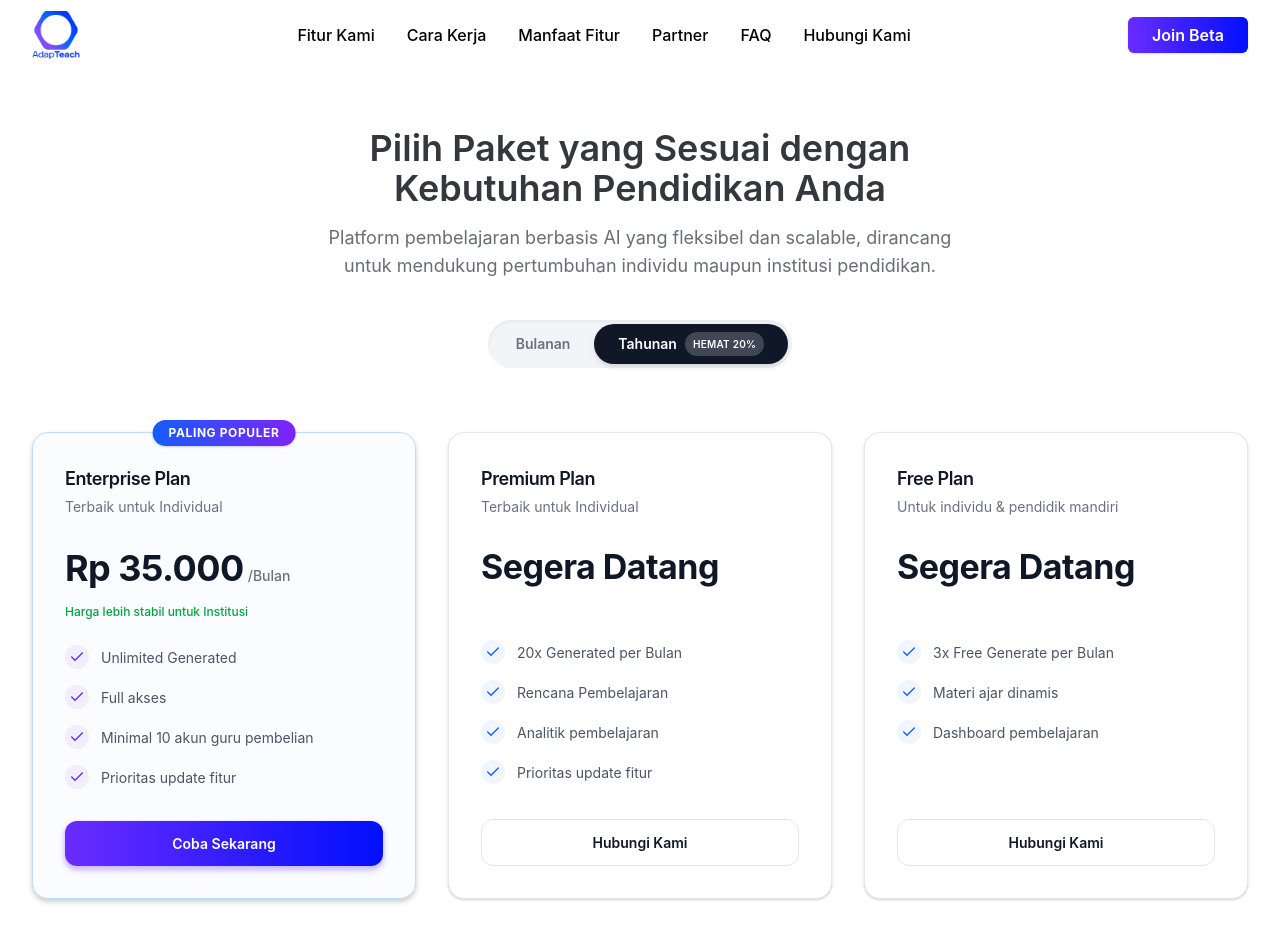
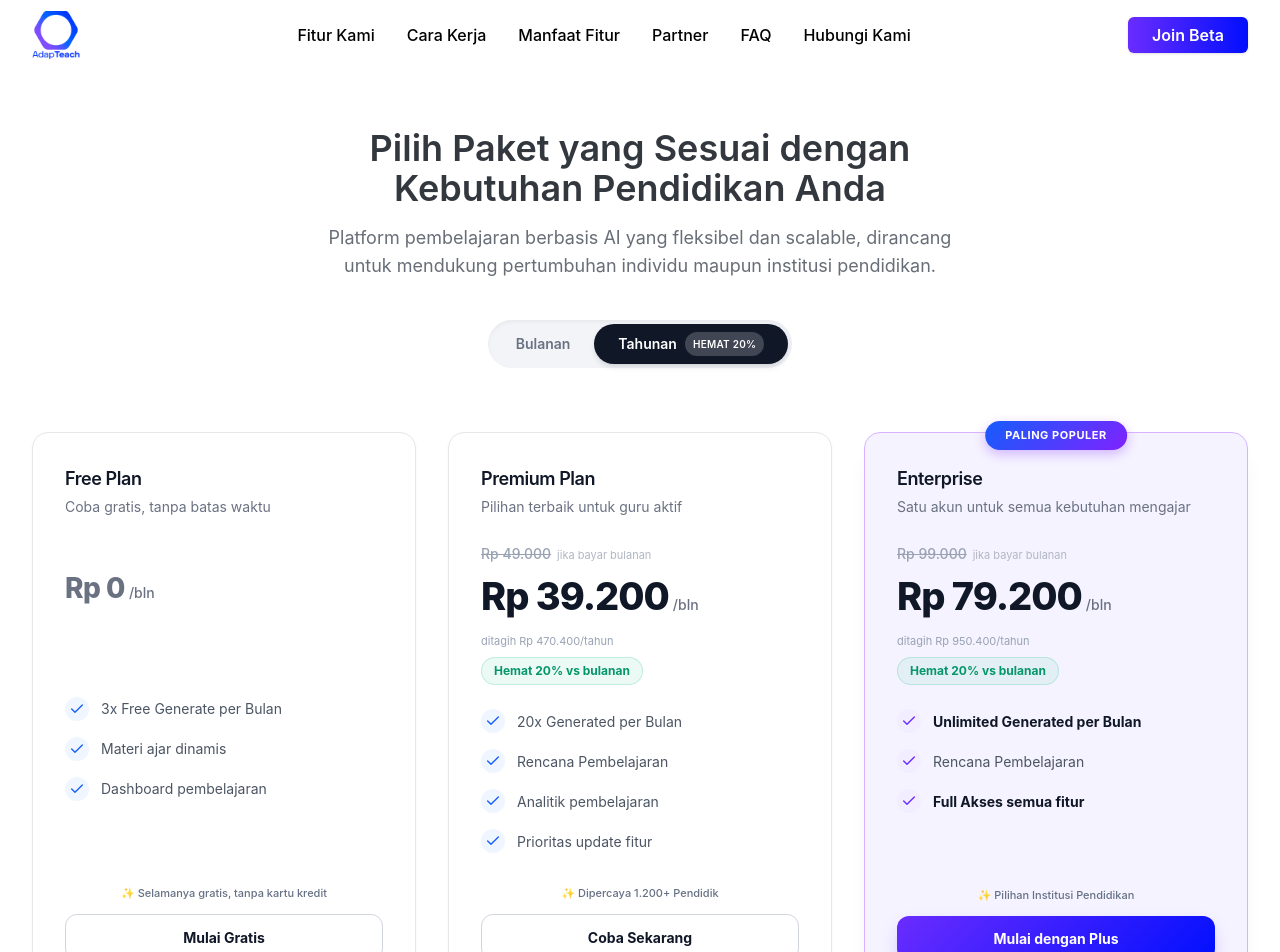
Before and after one commit to LouisJonathan88/lp-adapteach, a React (Vite) app: page /pricing in a window 1280 px wide. Shown: the top 952 px of the page. Built offline with nearby package versions, Linux system fonts and the light colour scheme.

Commit message:
update yearly & monthly

```diff
--- a/src/screens/PricingPage/Pricing.tsx
+++ b/src/screens/PricingPage/Pricing.tsx
@@ -19,10 +19,11 @@ const bulananPlans = [
     ],
     buttonText: "Mulai Gratis",
     isPopular: false,
+    socialProof: "Coba dulu, bayar nanti",
   },
   {
     title: "Premium Plan",
-    description: "Terbaik untuk Individual",
+    description: "Pilihan terbaik untuk guru aktif",
     price: "Rp 49.000",
     priceUnit: "/Bulan",
     features: [
@@ -33,62 +34,79 @@ const bulananPlans = [
     ],
     buttonText: "Coba Sekarang",
     isPopular: true,
+    socialProof: "Favorit 80% Guru SD/SMP",
   },
   {
     title: "Plus Plan",
-    description: "Paling terbaik untuk jangka panjang",
+    description: "Satu akun untuk semua kebutuhan mengajar",
     price: "Rp 99.000",
     priceUnit: "/Bulan",
     features: [
-      "Unlimited Generated per Bulan",
+      "**Unlimited Generated per Bulan**",
       "Rencana Pembelajaran",
-      "Full Akses semua fitur",
+      "**Full Akses semua fitur**",
     ],
-    buttonText: "Hubungi Kami",
+    buttonText: "Coba Sekarang",
     isPopular: false,
+    socialProof: "Cocok untuk Guru Profesional",
   },
 ];
 
 const tahunanPlans = [
   {
-    title: "Enterprise Plan",
-    description: "Terbaik untuk Individual",
-    price: "Rp 35.000",
-    priceUnit: "/Bulan",
-    subPrice: "Harga lebih stabil untuk Institusi",
+    title: "Free Plan",
+    description: "Coba gratis, tanpa batas waktu",
+    price: "Rp 0",
+    priceUnit: "/bln",
+    isFree: true,
     features: [
-      "Unlimited Generated",
-      "Full akses",
-      "Minimal 10 akun guru pembelian",
-      "Prioritas update fitur",
+      "3x Free Generate per Bulan",
+      "Materi ajar dinamis",
+      "Dashboard pembelajaran",
     ],
-    buttonText: "Coba Sekarang",
-    isPopular: true,
+    buttonText: "Mulai Gratis",
+    isPopular: false,
+    socialProof: "Selamanya gratis, tanpa kartu kredit",
+    ctaMicrocopy: "Tidak perlu kartu kredit",
   },
   {
     title: "Premium Plan",
-    description: "Terbaik untuk Individual",
-    price: "Segera Datang",
+    description: "Pilihan terbaik untuk guru aktif",
+    price: "Rp 39.200",
+    priceUnit: "/bln",
+    billingNote: "ditagih Rp 470.400/tahun",
+    originalMonthlyPrice: "Rp 49.000",
+    originalMonthlyLabel: "jika bayar bulanan",
+    subPrice: "Hemat 20% vs bulanan",
     features: [
       "20x Generated per Bulan",
       "Rencana Pembelajaran",
       "Analitik pembelajaran",
       "Prioritas update fitur",
     ],
-    buttonText: "Hubungi Kami",
+    buttonText: "Coba Sekarang",
     isPopular: false,
+    socialProof: "Dipercaya 1.200+ Pendidik",
+    ctaMicrocopy: "Tanpa kartu kredit · Batalkan kapan saja",
   },
   {
-    title: "Free Plan",
-    description: "Untuk individu & pendidik mandiri",
-    price: "Segera Datang",
+    title: "Enterprise",
+    description: "Satu akun untuk semua kebutuhan mengajar",
+    price: "Rp 79.200",
+    priceUnit: "/bln",
+    billingNote: "ditagih Rp 950.400/tahun",
+    originalMonthlyPrice: "Rp 99.000",
+    originalMonthlyLabel: "jika bayar bulanan",
+    subPrice: "Hemat 20% vs bulanan",
     features: [
-      "3x Free Generate per Bulan",
-      "Materi ajar dinamis",
-      "Dashboard pembelajaran",
+      "**Unlimited Generated per Bulan**",
+      "Rencana Pembelajaran",
+      "**Full Akses semua fitur**",
     ],
-    buttonText: "Hubungi Kami",
-    isPopular: false,
+    buttonText: "Mulai dengan Plus",
+    isPopular: true,
+    socialProof: "Pilihan Institusi Pendidikan",
+    ctaMicrocopy: "Tanpa kartu kredit · Batalkan kapan saja",
   },
 ];
 
@@ -117,10 +135,16 @@ interface PlanData {
   description: string;
   price: string;
   priceUnit?: string;
-  subPrice?: string;
+  isFree?: boolean;
+  billingNote?: string;
+  originalMonthlyPrice?: string;
+  originalMonthlyLabel?: string;
+  subPrice?: React.ReactNode;
   features: string[];
   buttonText: string;
   isPopular: boolean;
+  socialProof?: string;
+  ctaMicrocopy?: string;
 }
 
 const PricingCard = ({
@@ -128,10 +152,16 @@ const PricingCard = ({
   description,
   price,
   priceUnit,
+  isFree,
+  billingNote,
+  originalMonthlyPrice,
+  originalMonthlyLabel,
   subPrice,
   features,
   buttonText,
   isPopular,
+  socialProof,
+  ctaMicrocopy,
 }: PlanData) => {
   const isComingSoon = price === "Segera Datang";
 
@@ -143,24 +173,29 @@ const PricingCard = ({
         visible: { opacity: 1, y: 0, transition: { duration: 0.5 } },
       }}
       whileHover={{ y: -8, transition: { duration: 0.2 } }}
-      className="relative rounded-2xl bg-white overflow-visible h-full"
+      className="relative rounded-2xl overflow-visible h-full"
       style={{
-        border: isPopular ? "0.758px solid #bedbff" : "0.758px solid #e5e7eb",
+        // border: isPopular ? "0.758px solid #bedbff" : "0.758px solid #e5e7eb",
+        // boxShadow: isPopular
+        //   ? "0px 4px 6px rgba(0,0,0,0.1), 0px 2px 4px rgba(0,0,0,0.1)"
+        //   : "0px 1px 3px rgba(0,0,0,0.1), 0px 1px 2px rgba(0,0,0,0.1)",
+        backgroundColor: isPopular ? "#F5F3FF" : "#ffffff",
+        border: isPopular ? "1.5px solid #D8B4FE" : "1px solid #e5e7eb",
         boxShadow: isPopular
-          ? "0px 4px 6px rgba(0,0,0,0.1), 0px 2px 4px rgba(0,0,0,0.1)"
-          : "0px 1px 3px rgba(0,0,0,0.1), 0px 1px 2px rgba(0,0,0,0.1)",
+          ? "0 20px 25px -5px rgba(0, 0, 0, 0.05), 0 10px 10px -5px rgba(0, 0, 0, 0.02)"
+          : "0 1px 3px rgba(0,0,0,0.05)",
       }}
     >
       {/* Popular tint overlay */}
-      {isPopular && (
+      {/* {isPopular && (
         <div
           className="absolute inset-0 rounded-2xl pointer-events-none"
           style={{ backgroundColor: "rgba(239,246,255,0.3)" }}
         />
-      )}
+      )} */}
 
       {/* Popular badge */}
-      {isPopular && (
+      {/* {isPopular && (
         <div
           className="absolute left-1/2 -translate-x-1/2 -translate-y-1/2 text-white text-[12px] font-bold py-1 px-4 rounded-full uppercase tracking-wider whitespace-nowrap z-10"
           style={{
@@ -172,22 +207,49 @@ const PricingCard = ({
         >
           Paling Populer
         </div>
+      )} */}
+
+ {isPopular && (
+        <div
+          className="absolute left-1/2 -translate-x-1/2 text-white text-[11px] font-bold py-1.5 px-5 rounded-full uppercase tracking-wider whitespace-nowrap z-20"
+          style={{
+            top: "-12px",
+            background: "linear-gradient(135deg, #155dfc 0%, #7f22fe 100%)",
+            boxShadow: "0 4px 12px rgba(127, 34, 254, 0.3)",
+          }}
+        >
+          Paling Populer
+        </div>
       )}
+
 
       {/* Card content */}
       <div className="relative z-10 p-8 flex flex-col h-full">
         <h3 className="text-[#101828] text-[18px] font-semibold mb-1 tracking-[-0.44px]">
           {title}
         </h3>
-        <p className="text-[#6a7282] text-[14px] mb-6">{description}</p>
+        <p className="text-[#6a7282] text-[14px] mb-6 leading-relaxed">{description}</p>
+
+   {/* Strikethrough original monthly price with context */}
+        {originalMonthlyPrice ? (
+          <div className="flex items-baseline gap-1.5 mb-1">
+            <span className="text-[#98a2b3] text-[14px] line-through font-medium">
+              {originalMonthlyPrice}
+            </span>
+            <span className="text-[#b0b7c3] text-[11px]">{originalMonthlyLabel}</span>
+          </div>
+        ) : (
+          <div className="h-5 mb-1" />
+        )}
 
         {/* Price */}
         <div className="flex items-baseline gap-1 mb-2">
           <span
-            className="text-[#101828] font-bold"
+            className="text-[#101828] font-extrabold"
             style={{
-              fontSize: isComingSoon ? 34 : 36,
-              letterSpacing: "-0.53px",
+              fontSize: isFree ? 28 : isComingSoon ? 28 : 38,
+              letterSpacing: isFree ? "-0.5px" : "-1px",
+              color: isFree ? "#6a7282" : "#101828",
             }}
           >
             {price}
@@ -199,45 +261,85 @@ const PricingCard = ({
           )}
         </div>
 
+ {/* Billing note (e.g. "ditagih Rp 470.400/tahun") */}
+        {billingNote ? (
+          <p className="text-[#98a2b3] text-[11px] mb-2">{billingNote}</p>
+        ) : (
+          <div className="h-4 mb-2" />
+        )}
+
+         {/* Savings Badge */}
         {subPrice ? (
-          <p className="text-[#00a63e] text-[12px] font-medium mb-6">
+          <div className="mb-6">
+            <span className="inline-flex items-center px-3 py-1 rounded-full bg-[rgba(16,185,129,0.08)] text-[#059669] text-[12px] font-bold border border-[rgba(16,185,129,0.2)] backdrop-blur-[2px]">
               {subPrice}
-          </p>
+            </span>
+          </div>
         ) : (
-          <div className="h-4 mb-6" />
+          <div className="h-8 mb-6" />
         )}
 
         {/* Feature list */}
         <ul className="space-y-4 mb-8 flex-grow">
-          {features.map((f, i) => (
+          {features.map((f, i) => {
+            const isHighlighted = f.startsWith("**") && f.endsWith("**");
+            const cleanText = isHighlighted ? f.slice(2, -2) : f;
+
+              return (
             <li
                key={i}
-              className="flex items-center gap-3 text-[14px] text-[#4a5565]"
+                className={`flex items-center gap-3 text-[14px] transition-all ${
+                  isHighlighted
+                    ? "font-bold text-[#101828]"
+                    : "text-[#4b5563]"
+                }`}
               >
               <CheckBadge variant={isPopular ? "purple" : "blue"} />
-              {f}
+              {cleanText}
             </li>
-          ))}
+              );
+          })}
         </ul>
+
+  {/* Social Proof */}
+        {socialProof && (
+          <p className="text-[#667085] text-[11px] font-medium text-center mb-3">
+            ✨ {socialProof}
+          </p>
+        )}
 
         {/* CTA Button */}
         {isPopular ? (
+          <>
             <button
-            className="w-full py-3 rounded-xl text-[14px] font-semibold text-white transition-opacity hover:opacity-90 mt-auto"
+              className="w-full py-3 rounded-xl text-[14px] font-bold text-white transition-all hover:scale-[1.02] active:scale-[0.98] mt-auto"
               style={{
-              background: "linear-gradient(to right, #6a2cfe, #010ffe)",
-              boxShadow: "0px 4px 6px 0px #cebeff, 0px 2px 4px 0px #cebeff",
+                background: "linear-gradient(135deg, #6a2cfe 0%, #010ffe 100%)",
+                boxShadow: "0 8px 20px -6px rgba(106, 44, 254, 0.4)",
               }}
             >
               {buttonText}
             </button>
+            {ctaMicrocopy && (
+              <p className="text-[#98a2b3] text-[11px] text-center mt-2">
+                {ctaMicrocopy}
+              </p>
+            )}
+          </>
         ) : (
+          <>
             <button
-            className="w-full py-3 rounded-xl text-[14px] font-semibold text-[#101828] bg-white hover:bg-gray-50 transition-colors mt-auto"
-            style={{ border: "0.758px solid #e5e7eb" }}
+              className="w-full py-3 rounded-xl text-[14px] font-bold text-[#101828] bg-white hover:bg-gray-50 transition-all hover:scale-[1.02] active:scale-[0.98] mt-auto"
+              style={{ border: "1px solid #d0d5dd" }}
             >
               {buttonText}
             </button>
+            {ctaMicrocopy && (
+              <p className="text-[#98a2b3] text-[11px] text-center mt-2">
+                {ctaMicrocopy}
+              </p>
+            )}
+          </>
         )}
       </div>
     </motion.div>
```
Lines whose indentation alone changed are shown as unchanged.
